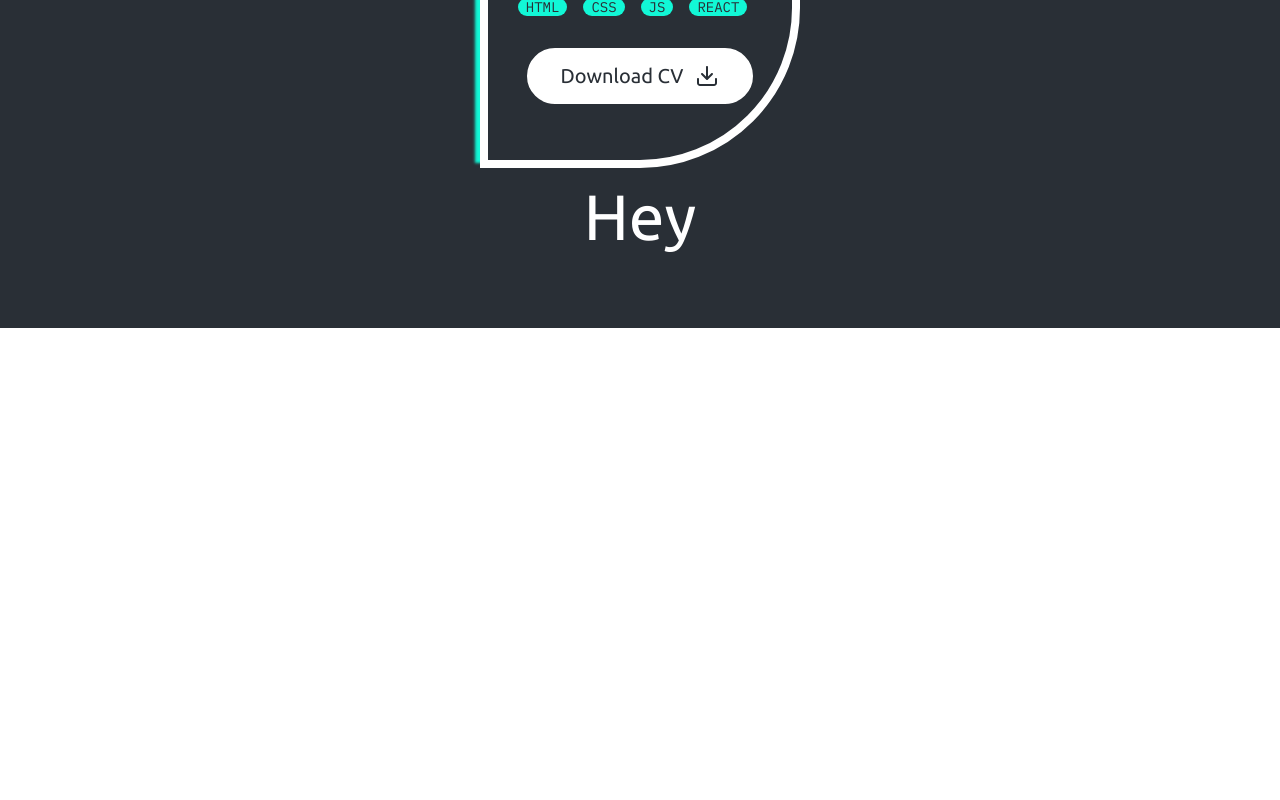
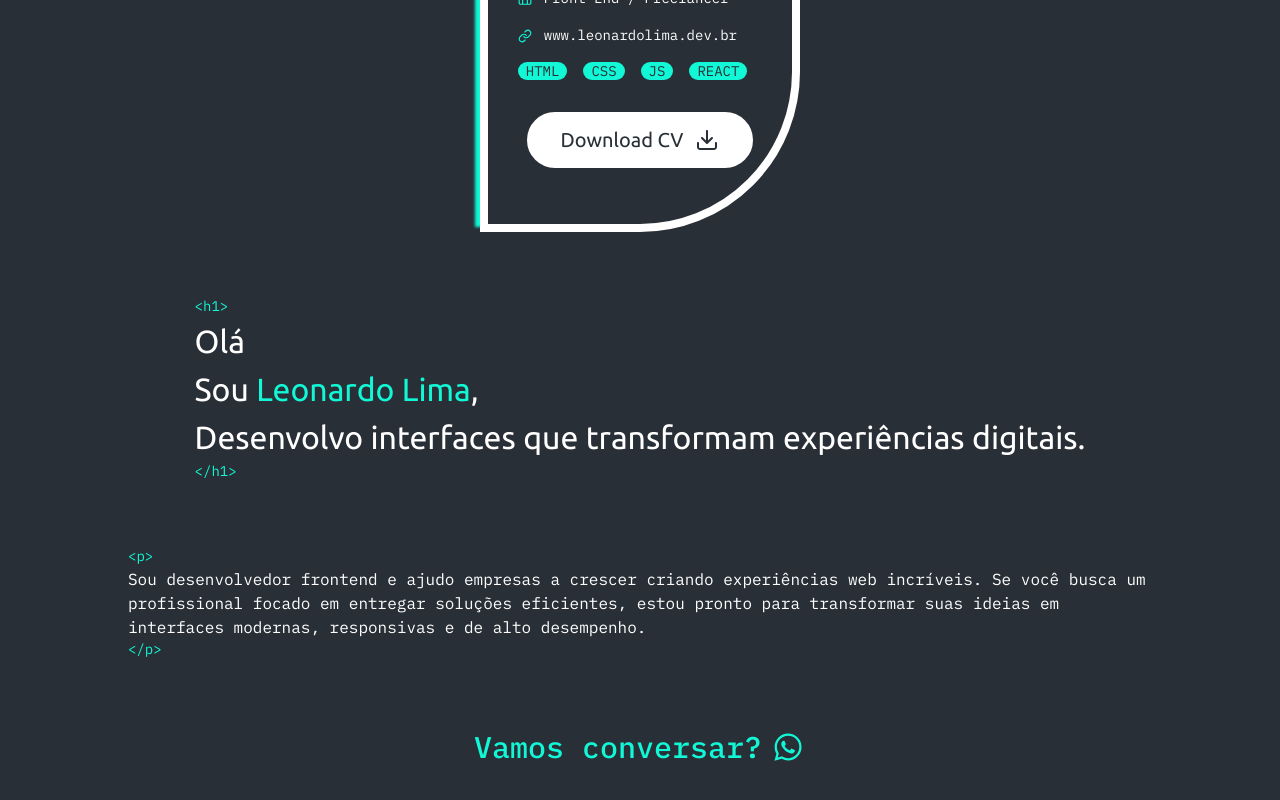
Before and after one commit to leonardobl/portfolio, a React (Vite) app: page / in a window 1280 px wide. Shown: the part 662-1462 px from the top of the page. Before the commit the page ends 990 px from the top, so only its background shows below. Built offline with nearby package versions, Linux system fonts and the light colour scheme.

Commit message:
add texts

```diff
--- a/src/components/SectionAbout/index.tsx
+++ b/src/components/SectionAbout/index.tsx
@@ -1,4 +1,6 @@
+import { BiLogoWhatsapp } from "react-icons/bi";
 import { CardAbout } from "../CardAbout";
+import { Text } from "../Typography/Text";
 import { Title } from "../Typography/Title";
 import { Wrapper } from "../Wrapper";
 
@@ -6,10 +8,58 @@ export const SectionAbout = () => {
   return (
     <section>
       <Wrapper>
-        <div className="flex items-center flex-col">
+        <div className="flex items-center flex-col gap-16">
+          <div>
+            <Title
+              as="h1"
+              variant="big"
+              className="text-custom-brand-100 hidden"
+            >
+              Developer
+            </Title>
+          </div>
           <CardAbout />
           <div>
-            <Title as="h1">Hey</Title>
+            <Title as="h1" className="text-[32px]">
+              <pre className="font-ibm text-[14px] text-custom-brand-100">
+                &lt;h1&gt;
+              </pre>
+              Olá <br />
+              Sou <span className="text-custom-brand-100">Leonardo Lima</span>,
+              <br />
+              Desenvolvo interfaces que transformam experiências digitais.
+              <pre className="font-ibm text-[14px] text-custom-brand-100">
+                &lt;/h1&gt;
+              </pre>
+            </Title>
+          </div>
+
+          <div>
+            <Text as="p" variant="p-ibm">
+              <pre className="font-ibm text-[14px] text-custom-brand-100">
+                &lt;p&gt;
+              </pre>
+              Sou desenvolvedor frontend e ajudo empresas a crescer criando
+              experiências web incríveis. Se você busca um profissional focado
+              em entregar soluções eficientes, estou pronto para transformar
+              suas ideias em interfaces modernas, responsivas e de alto
+              desempenho.
+              <pre className="font-ibm text-[14px] text-custom-brand-100">
+                &lt;/p&gt;
+              </pre>
+            </Text>
+          </div>
+          <div>
+            <Title as="h2" variant="h2-ibm" className="text-[30px]">
+              <a
+                href="https://wa.me/5586995233237"
+                target="_black"
+                className="flex items-center gap-2 text-custom-brand-100"
+              >
+                Vamos conversar?{" "}
+                <BiLogoWhatsapp className="w-9 h-9 text-custom-brand-100" />
+              </a>
+            </Title>
           </div>
         </div>
       </Wrapper>
--- a/src/components/SocialMedias/index.tsx
+++ b/src/components/SocialMedias/index.tsx
@@ -23,7 +23,7 @@ export const SocialMedias = (props: SocialMediasProps) => {
       <a href="#" target="_blank" className="flex items-center gap-2">
         <BiLogoWhatsapp className="w-6 h-6 text-custom-brand-100" />
         <Text as="span" variant="media" className="hidden xl:block">
-          Discord
+          Whatsapp
         </Text>
       </a>
     </div>
```
